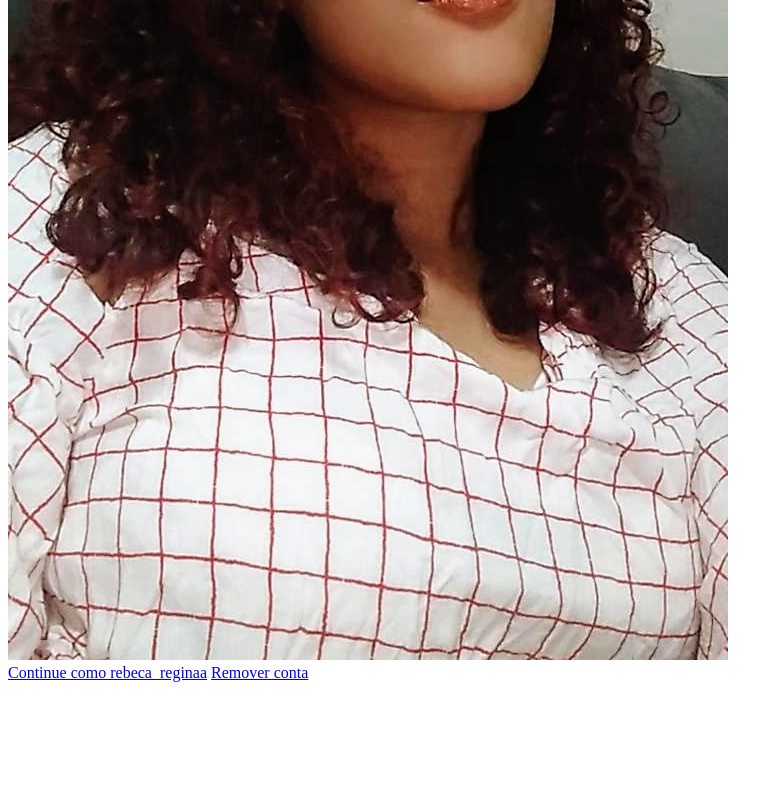
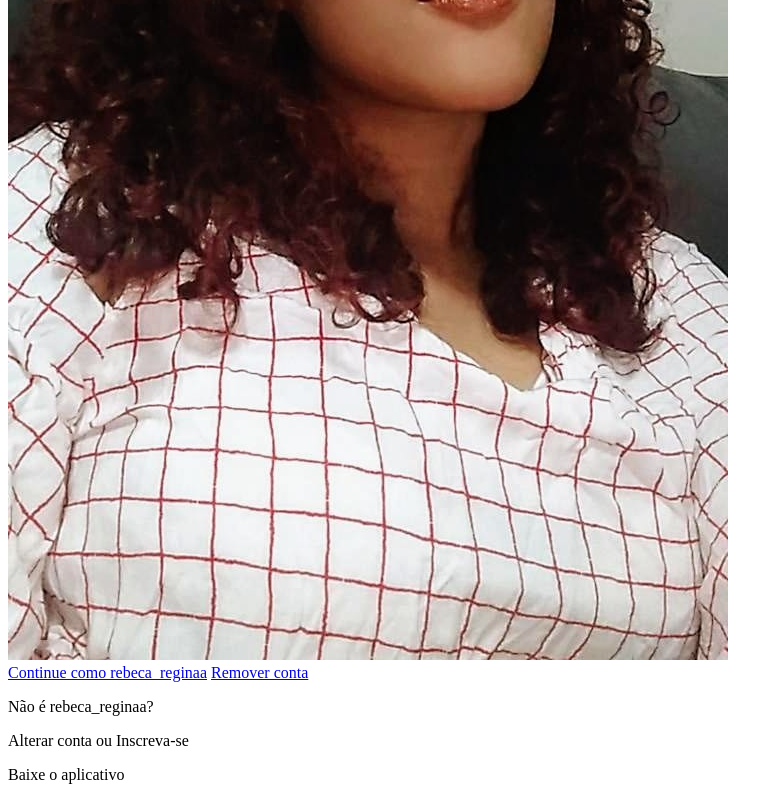
Before and after one commit to Rebeca-desen/pag-inicial-instagram, a plain HTML site: page index.html in a window 1280 px wide. Shown: the part 1848-2648 px from the top of the page, without its empty margins (0-783 px from the left). Before the commit the page ends 2538 px from the top, so only its background shows below. Drawn offline with Linux system fonts and the light colour scheme.

Commit message:
parte de baixar o app

```diff
--- a/index.html
+++ b/index.html
@@ -20,6 +20,21 @@
                     <a href="#" class="instagram-login">Continue como rebeca_reginaa</a>
                     <a href="#" class="instagram-logout">Remover conta</a>
                 </div>
+               <div class="group">
+                <p class="not-account">Não é rebeca_reginaa?</p>
+                <p class="notaccount">
+                    <span class="link-blue">Alterar conta</span>
+                    ou
+                    <span class="link-blue">Inscreva-se</span>
+                </p>
+               </div>
+               <div class="get-the-app">
+                   <p class="get-app">Baixe o aplicativo</p>
+                   <div class="download">
+                       <a href="#" class="app-download"></a>
+                       <a href="#" class="app-download"></a>
+                   </div>
+               </div>
             </div>
 
         </div>
```
